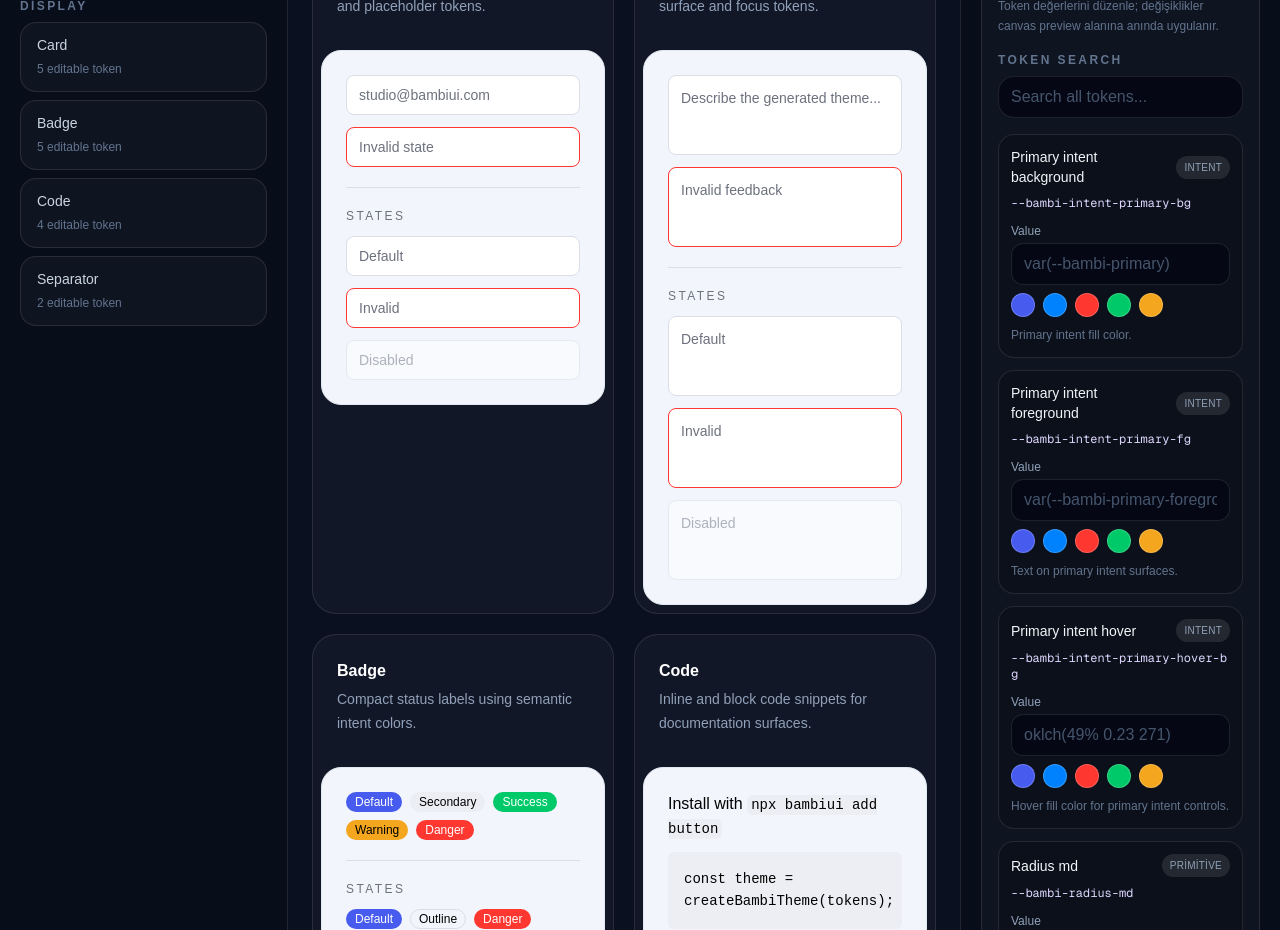
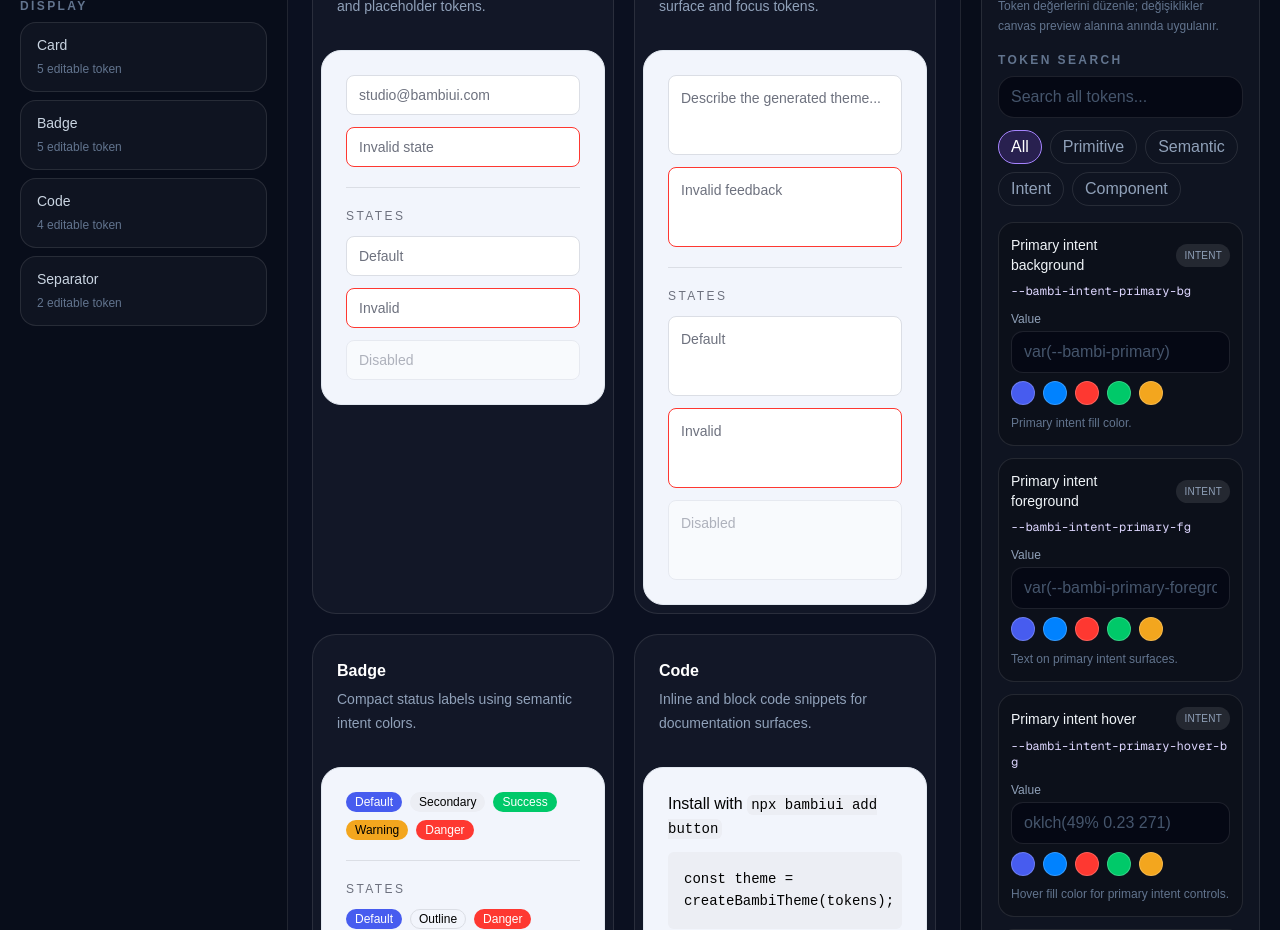
Before and after one commit to bambiui/studio, a Next.js app: page / in a window 1280 px wide. Shown: the part 860-1790 px from the top of the page. Built offline with nearby package versions, Linux system fonts and the light colour scheme.

Commit message:
feat(studio): add token group filters

```diff
--- a/src/studio/components/InspectorPanel.tsx
+++ b/src/studio/components/InspectorPanel.tsx
@@ -4,7 +4,11 @@ import { getContrastReport } from "../theme/contrast";
 import { isValidHexColor } from "../theme/generator";
 import { themePresets } from "../theme/presets";
 import { editableTokenDefaults, type TokenOverrides } from "../tokens/defaults";
-import { tokenDefinitionMap, tokenDefinitions } from "../tokens/metadata";
+import {
+  tokenDefinitionMap,
+  tokenDefinitions,
+  type TokenGroup,
+} from "../tokens/metadata";
 import { TokenValueControl } from "./TokenValueControl";
 
 interface InspectorPanelProps {
@@ -24,18 +28,34 @@ export function InspectorPanel({
 }: InspectorPanelProps) {
   const [baseColor, setBaseColor] = useState("#7c3aed");
   const [tokenQuery, setTokenQuery] = useState("");
+  const [activeTokenGroup, setActiveTokenGroup] = useState<TokenGroup | "All">(
+    "All",
+  );
   const canGenerateTheme = isValidHexColor(baseColor);
   const normalizedTokenQuery = tokenQuery.trim().toLowerCase();
-  const displayedTokenIds = normalizedTokenQuery
-    ? tokenDefinitions
-        .filter((token) =>
-          [token.id, token.label, token.group, token.description]
-            .join(" ")
-            .toLowerCase()
-            .includes(normalizedTokenQuery),
-        )
-        .map((token) => token.id)
+  const baseTokenIds = normalizedTokenQuery
+    ? tokenDefinitions.map((token) => token.id)
     : (selectedComponent?.tokenIds ?? []);
+  const tokenGroups: Array<TokenGroup | "All"> = [
+    "All",
+    "Primitive",
+    "Semantic",
+    "Intent",
+    "Component",
+  ];
+  const displayedTokenIds = baseTokenIds.filter((tokenId) => {
+    const token = tokenDefinitionMap.get(tokenId);
+    if (!token) return false;
+    if (activeTokenGroup !== "All" && token.group !== activeTokenGroup) {
+      return false;
+    }
+    if (!normalizedTokenQuery) return true;
+
+    return [token.id, token.label, token.group, token.description]
+      .join(" ")
+      .toLowerCase()
+      .includes(normalizedTokenQuery);
+  });
   const contrastReport = getContrastReport(
     tokenOverrides,
     editableTokenDefaults,
@@ -167,6 +187,22 @@ export function InspectorPanel({
             className="w-full rounded-2xl border border-white/10 bg-[#050814] px-3 py-2 text-sm text-slate-100 outline-none transition placeholder:text-slate-600 focus:border-violet-400"
           />
         </label>
+        <div className="mt-3 flex flex-wrap gap-2">
+          {tokenGroups.map((group) => (
+            <button
+              key={group}
+              type="button"
+              onClick={() => setActiveTokenGroup(group)}
+              className={`rounded-full border px-3 py-1 text-xs font-medium transition ${
+                activeTokenGroup === group
+                  ? "border-violet-400 bg-violet-500/20 text-white"
+                  : "border-white/10 text-slate-400 hover:bg-white/10"
+              }`}
+            >
+              {group}
+            </button>
+          ))}
+        </div>
         <div className="mt-4 space-y-3">
           {displayedTokenIds.map((tokenId) => {
             const token = tokenDefinitionMap.get(tokenId);
```
